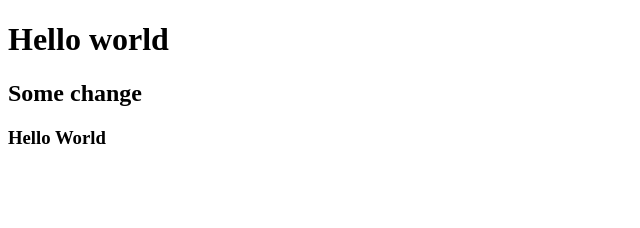
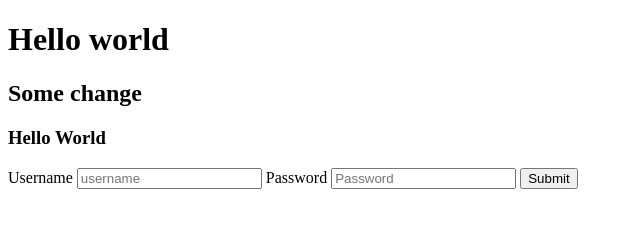
Before and after one commit to vinutha91/MileageCalculatorApp, a website: page index.html in a window 1280 px wide. Shown: the whole page, without its empty margins (0-640 px from the left). Drawn offline with Linux system fonts and the light colour scheme.

Commit message:
[CC-1106] | Login | Created a login form for MCA

```diff
--- a/index.html
+++ b/index.html
@@ -10,5 +10,13 @@
     <h1>Hello world</h1>
     <h2>Some change</h2>
     <h3>Hello World</h3>
+
+    <div id="myLoginForm">
+        <label>Username</label>
+        <input type="text" placeholder="username">
+        <label>Password</label>
+        <input type="password" placeholder="Password">
+        <button onclick="login()">Submit</button>
+    </div>
 </body>
 </html>
--- a/index.js
+++ b/index.js
@@ -3,3 +3,8 @@ console.log("Hello, welcome to Git Training!");
 console.log('These are my changes to cloned repository');
 
 console.log('Thirs change');
+
+function login() {
+    // make an API call to login service
+    return true;
+}
```
